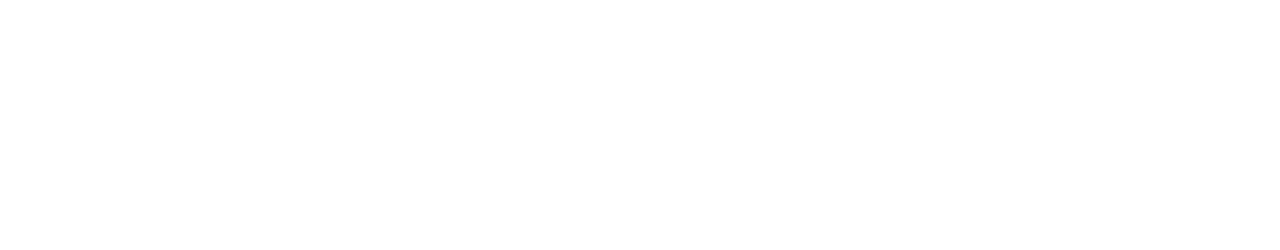
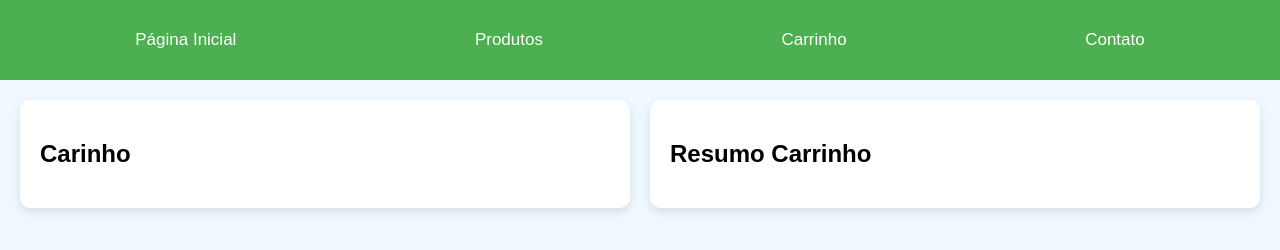
Before and after one commit to void222222/Projeto_Mercado, a plain HTML site: page carrinho.html in a window 1280 px wide. Drawn offline with Linux system fonts and the light colour scheme.

Commit message:
carrinho de compras

```diff
--- a/carrinho.html
+++ b/carrinho.html
@@ -3,12 +3,29 @@
 <head>
     <meta charset="UTF-8">
     <meta name="viewport" content="width=device-width, initial-scale=1.0">
+    <link rel="stylesheet" href="src/carrinho.css">
     <title>Carrinho</title>
 </head>
 <body>
 
+    <div class="menu">
+<ul class="nav">
+    <li class="lista_menu"><a href="index.html" class="itens_menu">Página Inicial</a></li>
+    <li class="lista_menu"><a href="produtos.html" class="itens_menu">Produtos</a></li>
+    <li class="lista_menu"><a href="carrinho.html" class="itens_menu">Carrinho</a></li>
+    <li class="lista_menu"><a href="contato.html" class="itens_menu">Contato</a></li>
+</ul>
+    </div>
 
+<section class="carrinho-container">
+    <div class="carrinho">
+        <h1>Carinho</h1>
 
+    </div>
+     <div class="carrinho">
+        <h1>Resumo Carrinho</h1>
+    </div>
+</section>
 
 </body>
 </html>
--- /dev/null
+++ b/src/carrinho.css
@@ -0,0 +1,49 @@
+body{
+    background-color: #f0f8ff;
+    font-family: Arial, sans-serif;
+    margin: 0;
+
+}
+
+
+.menu {
+    background-color: #4CAF50;
+    overflow: hidden;
+}
+
+.nav{
+    display: flex;
+    justify-content: space-around;
+    padding: 14px 16px;
+}
+
+.lista_menu{
+    list-style-type: none;
+    margin: 0;
+    padding: 0;
+}
+.itens_menu{
+    color: white;
+    text-align: center;
+    padding: 14px 16px;
+    text-decoration: none;
+    font-size: 17px;
+
+}
+
+
+
+.carrinho-container {
+  display: flex; /* coloca lado a lado */
+  gap: 20px; /* espaço entre as caixas */
+  padding: 20px;
+}
+
+.carrinho {
+  background-color: white; /* fundo branco */
+  color: black; /* texto preto */
+  padding: 20px;
+  border-radius: 10px; /* cantos arredondados */
+  box-shadow: 0 4px 8px rgba(0,0,0,0.1); /* sombra suave */
+  flex: 1; /* as duas ocupam o mesmo tamanho */
+}
```
